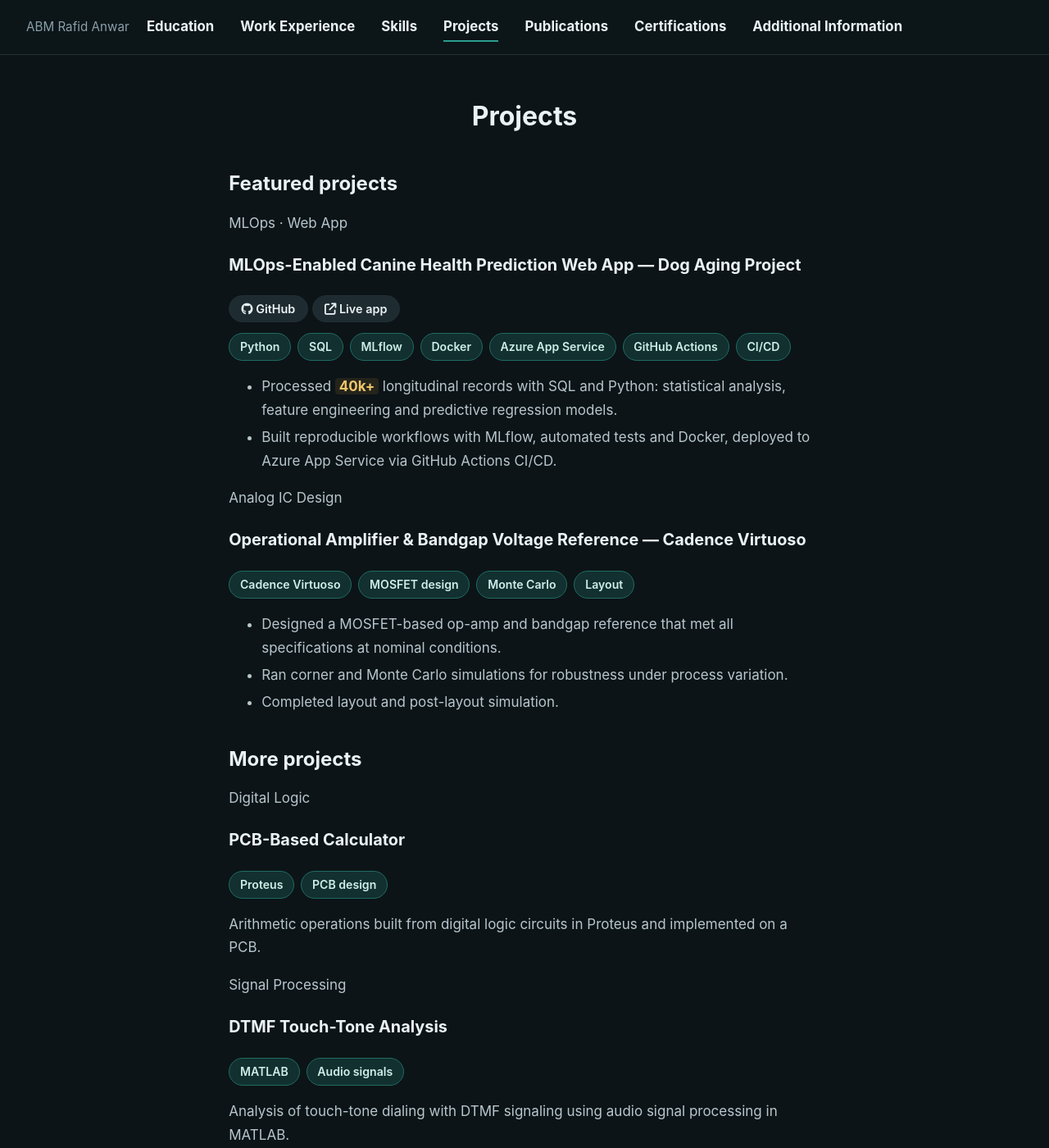
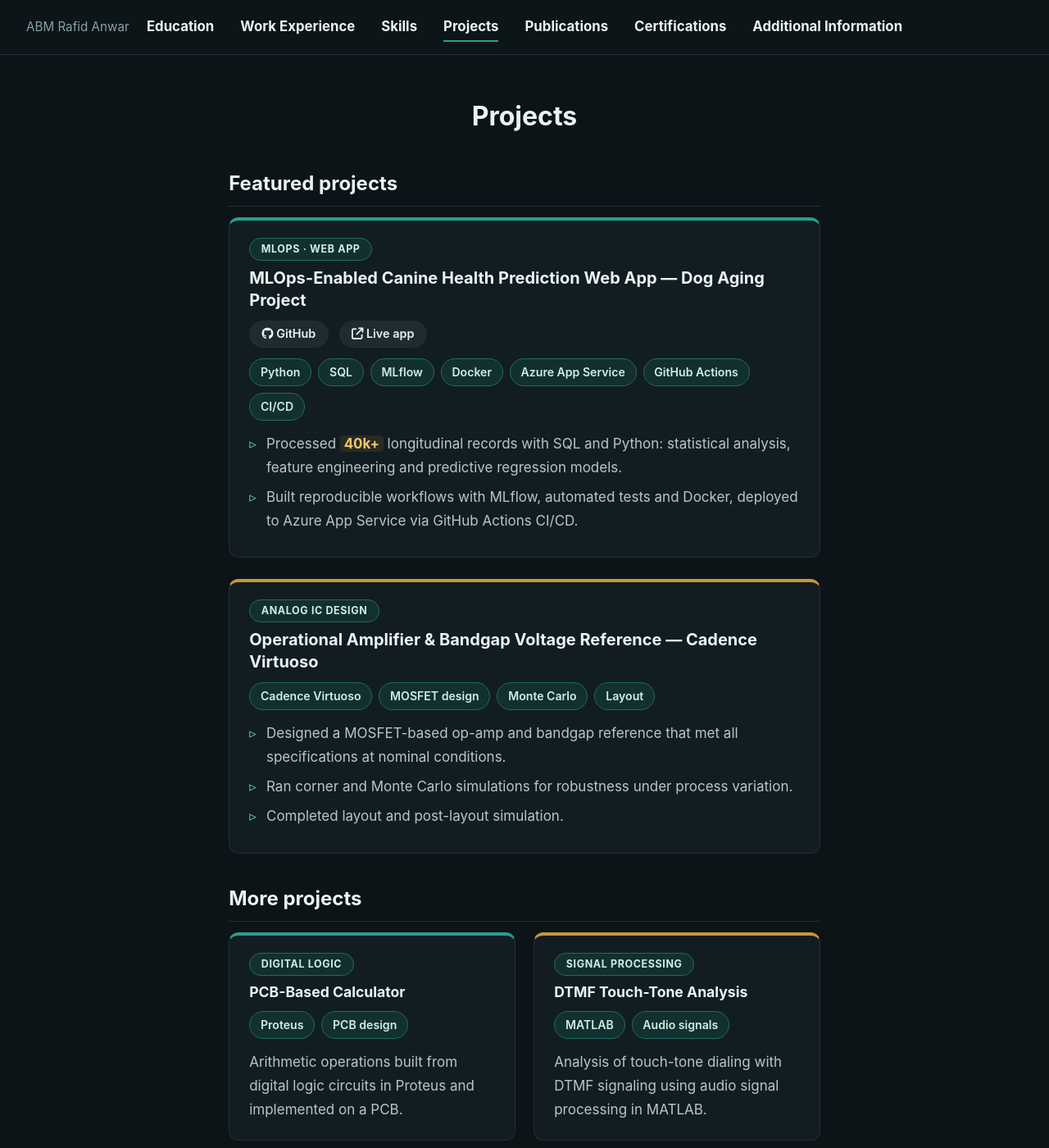
Before and after one commit to RafidAnwar/rafidanwar.github.io, a Jekyll site: the page built from projects.md, in a window 1280 px wide and 1400 px high. Shown: the whole window at 82% size. Built offline with Jekyll 4.4.1, drawn with Linux system fonts in a browser that asks for light colours.

Commit message:
Update style.scss

```diff
--- a/assets/css/style.scss
+++ b/assets/css/style.scss
@@ -273,6 +273,82 @@ a:hover { text-decoration: underline; }
   .job { padding: 1rem 1.1rem; }
 }
 
+/* ---------- Projects ---------- */
+.proj-section {
+  color: var(--head);
+  font-size: 1.5rem;
+  margin: 2rem 0 1rem;
+  padding-bottom: 0.4rem;
+  border-bottom: 1px solid var(--line);
+}
+
+.proj-list { display: grid; gap: 1.6rem; }
+
+.proj {
+  background: var(--panel);
+  border: 1px solid var(--line);
+  border-top: 4px solid var(--accent);
+  border-radius: 12px;
+  padding: 1.2rem 1.5rem 1.4rem;
+  transition: transform 0.2s ease, box-shadow 0.2s ease;
+}
+.proj-list .proj:nth-child(even),
+.proj-grid .proj:nth-child(even) { border-top-color: #c9953a; }
+.proj:hover { transform: translateY(-3px); box-shadow: 0 10px 26px rgba(0, 0, 0, 0.45); }
+
+.proj-badge {
+  display: inline-block;
+  background: #12302f;
+  color: #cdeee9;
+  border: 1px solid #1f6b64;
+  border-radius: 999px;
+  padding: 0.15rem 0.85rem;
+  font-size: 0.78rem;
+  font-weight: 700;
+  text-transform: uppercase;
+  letter-spacing: 0.05em;
+}
+.proj-top { margin-bottom: 0.5rem; }
+.proj-title { margin: 0.5rem 0 0.7rem; font-size: 1.25rem; line-height: 1.35; color: var(--head); }
+.proj-links { margin-bottom: 0.8rem; }
+.proj-links .job-link { margin: 0 0.5rem 0 0; }
+.proj .chips { margin-bottom: 0.9rem; }
+
+.proj ul { list-style: none; margin: 0; padding: 0; }
+.proj li { position: relative; padding-left: 1.3rem; margin: 0.45rem 0; }
+.proj li::before { content: "▹"; position: absolute; left: 0; color: var(--accent-soft); }
+.proj p { margin: 0.5rem 0 0; }
+
+.proj-details {
+  margin-top: 1rem;
+  background: #0f181b;
+  border: 1px solid var(--line);
+  border-radius: 10px;
+  padding: 0.6rem 1rem;
+}
+.proj-details summary { cursor: pointer; font-weight: 700; color: var(--accent-soft); }
+.proj-details p { margin: 0.7rem 0 0.3rem; }
+
+.proj-media { display: grid; grid-template-columns: repeat(auto-fit, minmax(240px, 1fr)); gap: 1rem; margin-top: 1rem; }
+.proj-media figure { margin: 0; background: #0f181b; border: 1px solid var(--line); border-radius: 10px; padding: 0.6rem; }
+.proj-media img { width: 100%; border-radius: 6px; display: block; }
+.proj-media figcaption { color: var(--muted); font-size: 0.85rem; margin-top: 0.5rem; text-align: center; }
+
+.video-wrap {
+  position: relative;
+  width: 100%;
+  padding-top: 56.25%;     /* 16:9 */
+  margin-top: 1rem;
+  border-radius: 10px;
+  overflow: hidden;
+  border: 1px solid var(--line);
+}
+.video-wrap iframe { position: absolute; inset: 0; width: 100%; height: 100%; border: 0; }
+.proj-video { width: 100%; margin-top: 1rem; border-radius: 10px; border: 1px solid var(--line); background: #000; }
+
+.proj-grid { display: grid; grid-template-columns: repeat(auto-fit, minmax(280px, 1fr)); gap: 1.4rem; }
+.proj-small .proj-title { font-size: 1.1rem; }
+
 /* ---------- Publications ---------- */
 .pub-list { display: grid; gap: 1.6rem; }
 
```
